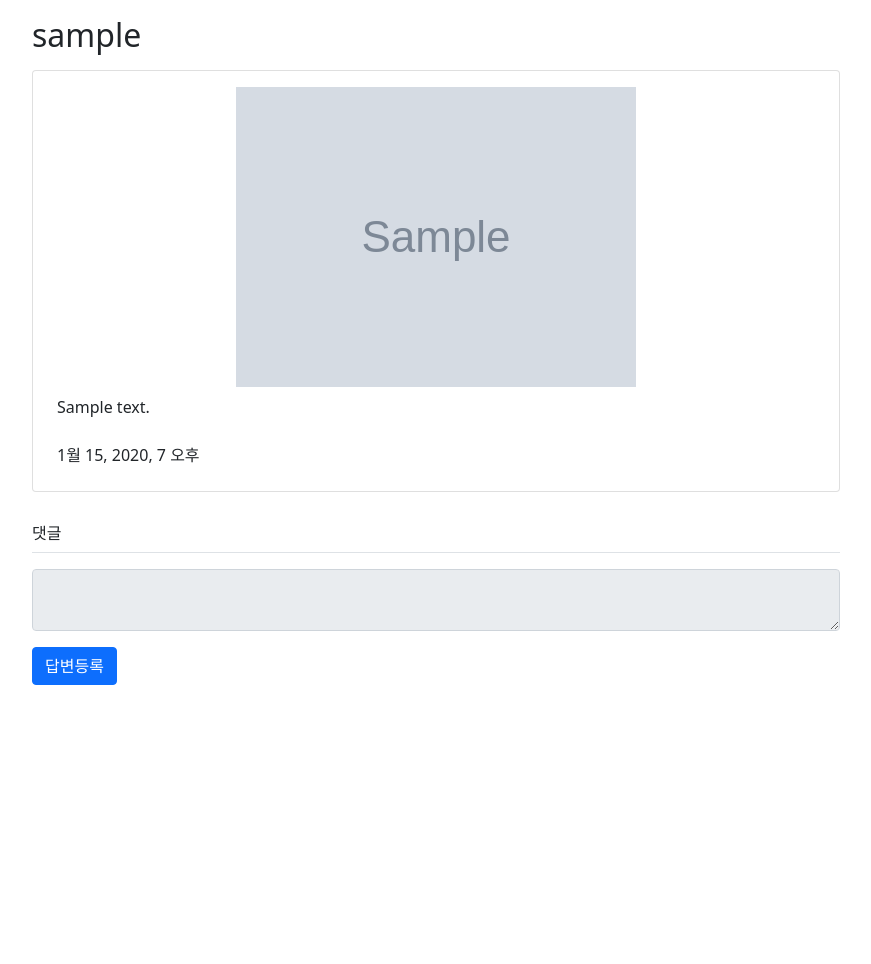
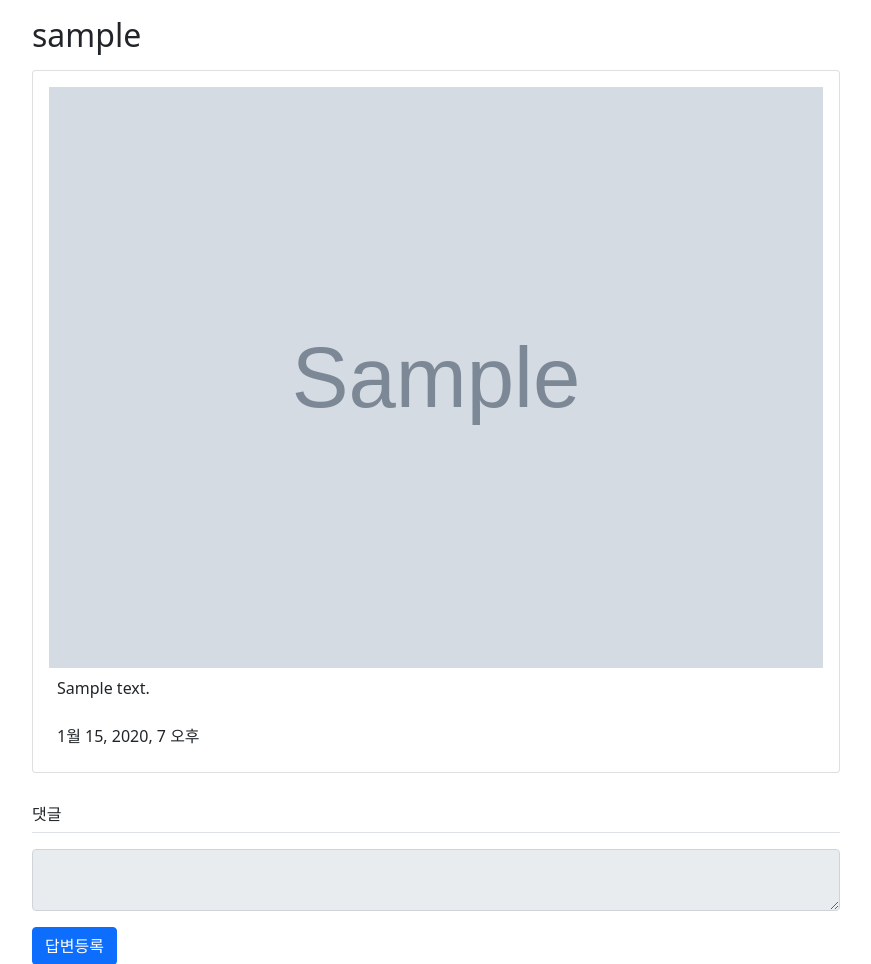
Before and after one commit to Jaekwand/recyKUle, a Django app: page /collection/detail/1/ in a window 1280 px wide. Shown: the part 67-1031 px from the top of the page, without its empty margins (204-1075 px from the left). Before the commit the page ends 752 px from the top, so only its background shows below. Run offline with Django 3.2, Linux system fonts and the light colour scheme; tables that the repository leaves empty hold one stand-in row (values such as "Sample post"); grey boxes marked "Sample" are stand-in pictures.

Commit message:
컬렉션&게시판 디테일 사진 유동성 추가

```diff
--- a/templates/board/board_list_detail.html
+++ b/templates/board/board_list_detail.html
@@ -19,7 +19,7 @@
         <div class="card-body">
             {% if board_list_detail.head_image %}
                 <div class="d-flex justify-content-sm-center" style="display: inline-block; width: auto; height: auto;">
-                    <img src="{{ board_list_detail.head_image.url }}" style="width: fit-content; height: 100%; object-fit: contain;">
+                    <img src="{{ board_list_detail.head_image.url }}" style="width: 100%; height: 100%; object-fit: contain;">
                 </div>
             {% endif %}
             <div class="d-flex justify-content-end">
--- a/templates/collection/collection-detail.html
+++ b/templates/collection/collection-detail.html
@@ -17,9 +17,9 @@
     <div class="card my-3 mb-4">
         <div class="card-body">
             {% if collection_detail.head_image %}
-                <div class="d-flex justify-content-sm-center" style="display: inline-block; width: auto; height: auto;">
-                    <img src="{{ collection_detail.head_image.url }}" style="width: fit-content; height: 100%; object-fit: contain;">
-                </div>
+                    <div class="d-flex justify-content-sm-center" style="max-width: 100%; display: inline-block;">
+                        <img src="{{ collection_detail.head_image.url }}" style="width: 100%; height: 100%; object-fit: contain;">
+                    </div>
             {% endif %}
             <div class="d-flex justify-content-end">
                 <div class="card-body p-2 text-left">
```
